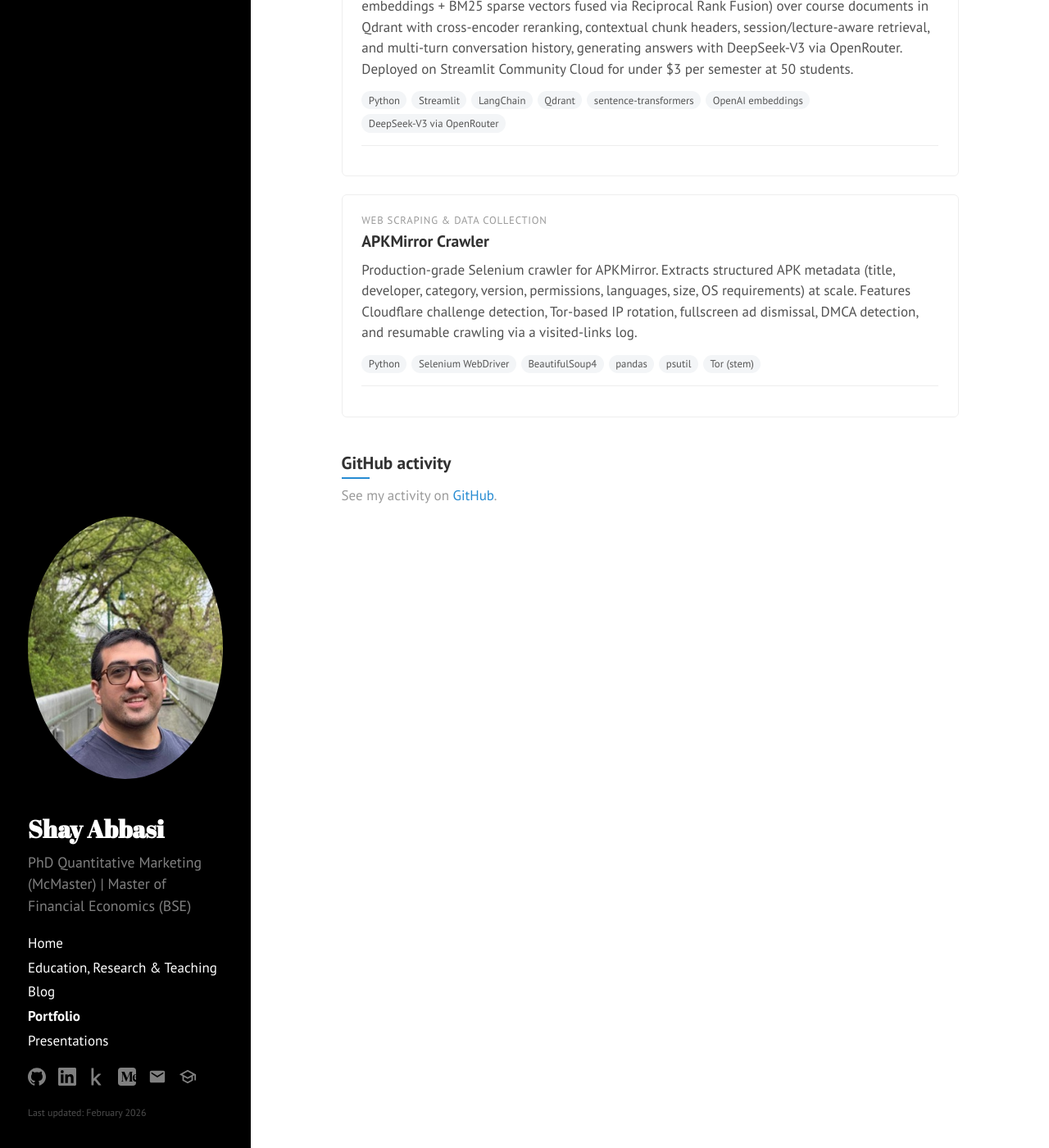
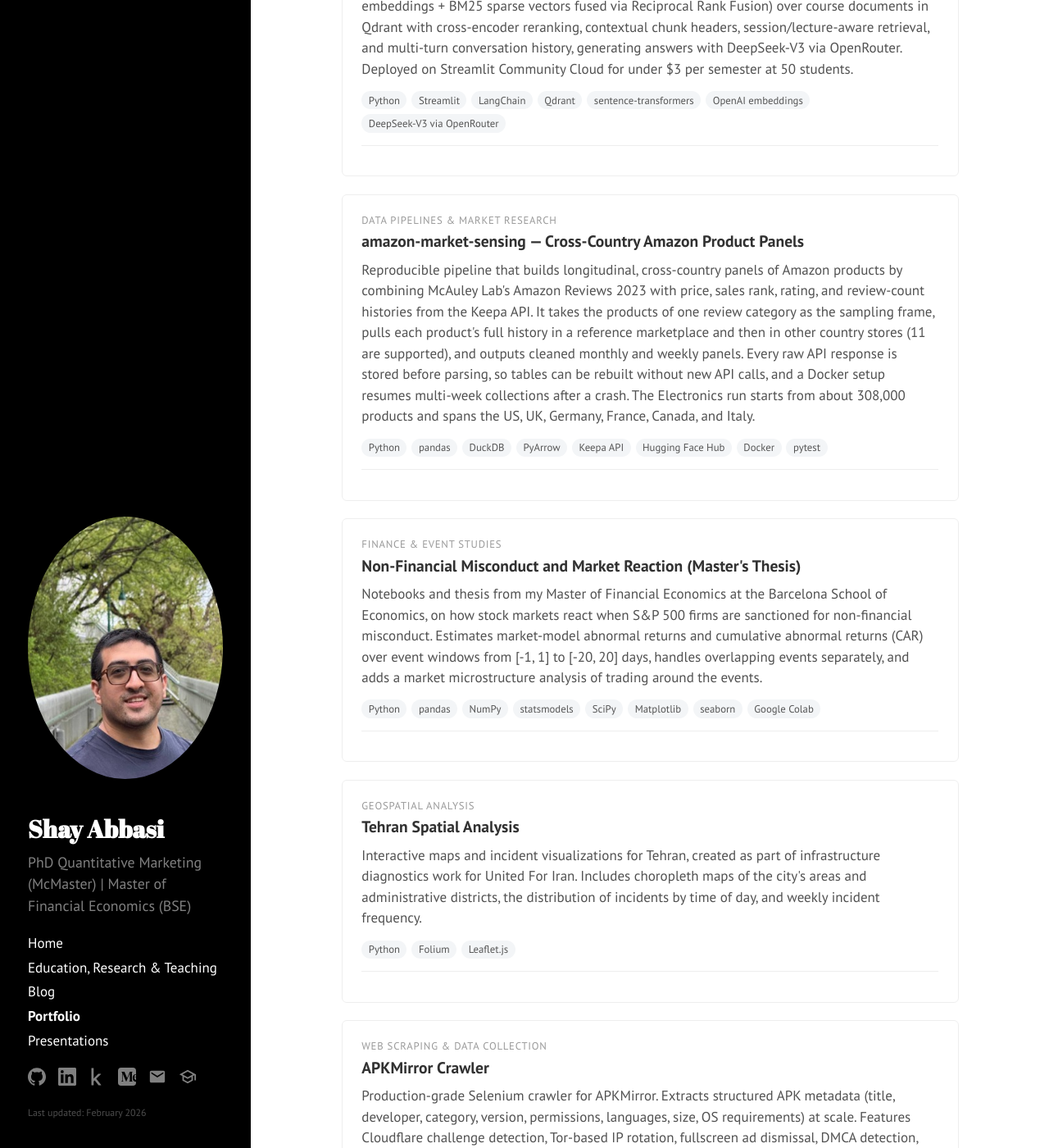
Before and after one commit to shayanAbbasi1995/shayanabbasi1995.github.io, a Jekyll site: the page built from portfolio.md, in a window 1280 px wide and 1400 px high, scrolled down 323 px. Shown: the whole window at 82% size. Built offline with Jekyll 4.4.1, drawn with Linux system fonts in a browser that asks for light colours; comment, search, counter and statistics services are not loaded.

Commit message:
Add amazon-market-sensing, misconduct thesis, and Tehran maps to Portfolio

```diff
--- a/_data/projects.yml
+++ b/_data/projects.yml
@@ -13,6 +13,40 @@
     Community Cloud for under $3 per semester at 50 students.
   stack: [Python, Streamlit, LangChain, Qdrant, sentence-transformers, OpenAI embeddings, DeepSeek-V3 via OpenRouter]
 
+- domain: Data Pipelines & Market Research
+  title: amazon-market-sensing — Cross-Country Amazon Product Panels
+  repo: shayanAbbasi1995/amazon-market-sensing
+  description: >-
+    Reproducible pipeline that builds longitudinal, cross-country panels of Amazon products by combining
+    McAuley Lab's Amazon Reviews 2023 with price, sales rank, rating, and review-count histories from the
+    Keepa API. It takes the products of one review category as the sampling frame, pulls each product's
+    full history in a reference marketplace and then in other country stores (11 are supported), and
+    outputs cleaned monthly and weekly panels. Every raw API response is stored before parsing, so tables
+    can be rebuilt without new API calls, and a Docker setup resumes multi-week collections after a crash.
+    The Electronics run starts from about 308,000 products and spans the US, UK, Germany, France, Canada,
+    and Italy.
+  stack: [Python, pandas, DuckDB, PyArrow, Keepa API, Hugging Face Hub, Docker, pytest]
+
+- domain: Finance & Event Studies
+  title: Non-Financial Misconduct and Market Reaction (Master's Thesis)
+  repo: shayanAbbasi1995/Non-financial-misconduct-and-Market-reaction
+  description: >-
+    Notebooks and thesis from my Master of Financial Economics at the Barcelona School of Economics, on how
+    stock markets react when S&amp;P 500 firms are sanctioned for non-financial misconduct. Estimates
+    market-model abnormal returns and cumulative abnormal returns (CAR) over event windows from [-1, 1]
+    to [-20, 20] days, handles overlapping events separately, and adds a market microstructure analysis
+    of trading around the events.
+  stack: [Python, pandas, NumPy, statsmodels, SciPy, Matplotlib, seaborn, Google Colab]
+
+- domain: Geospatial Analysis
+  title: Tehran Spatial Analysis
+  repo: shayanAbbasi1995/tehran-spatial-analysis
+  description: >-
+    Interactive maps and incident visualizations for Tehran, created as part of infrastructure diagnostics
+    work for United For Iran. Includes choropleth maps of the city's areas and administrative districts,
+    the distribution of incidents by time of day, and weekly incident frequency.
+  stack: [Python, Folium, Leaflet.js]
+
 - domain: Web Scraping & Data Collection
   title: APKMirror Crawler
   repo: shayanAbbasi1995/apkmirror-crawler
```
